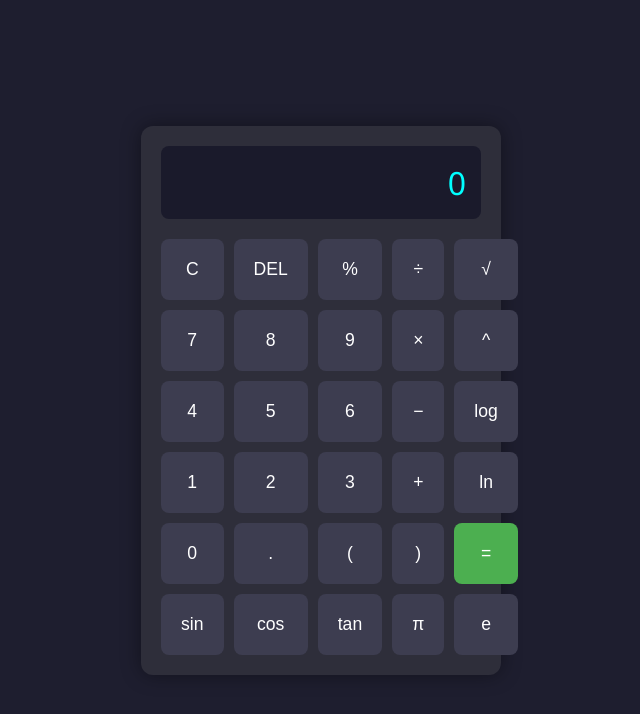
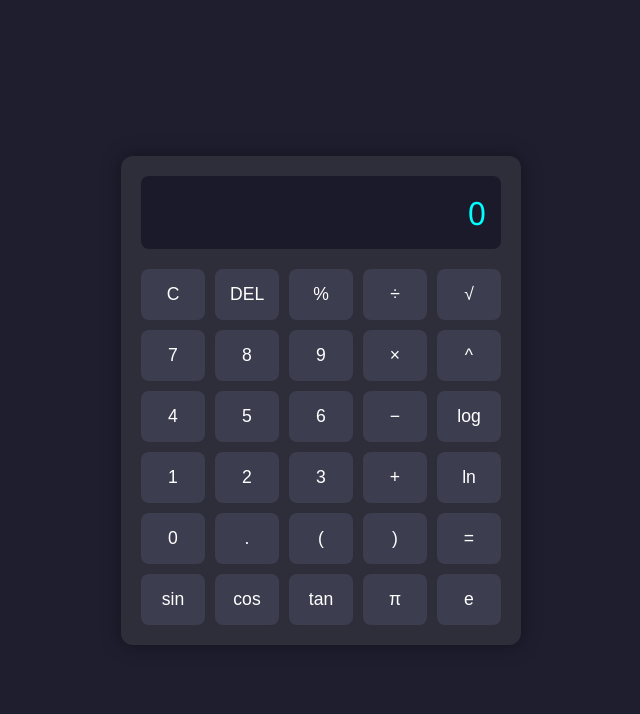
Before and after one commit to sivaraam73/calculator, a plain HTML site: page index.html in a window 1280 px wide. Shown: the whole page, without its empty margins (319-959 px from the left). Drawn offline with Linux system fonts and the light colour scheme.

Commit message:
Update index.html

```diff
--- a/index.html
+++ b/index.html
@@ -5,6 +5,7 @@
   <meta name="viewport" content="width=device-width, initial-scale=1.0"/>
   <title>Scientific Calculator</title>
   <style>
+
    * {
   box-sizing: border-box;
 }
@@ -19,13 +20,18 @@
   height: 100vh;
   color: #fff;
 }
+
 .calculator {
-      width: 360px;
+  width: 100%;
+  max-width: 400px;
   background: #2e2e3a;
   border-radius: 12px;
   box-shadow: 0 0 20px rgba(0, 0, 0, 0.4);
   padding: 20px;
+  display: flex;
+  flex-direction: column;
 }
+
 .display {
   background: #1a1a2b;
   color: #0ff;
@@ -35,14 +41,17 @@
   border-radius: 8px;
   margin-bottom: 20px;
   overflow-x: auto;
+  white-space: nowrap;
 }
+
 .buttons {
   display: grid;
-      grid-template-columns: repeat(5, 1fr);
+  grid-template-columns: repeat(auto-fill, minmax(60px, 1fr));
   gap: 10px;
 }
+
 button {
-      padding: 20px;
+  padding: 15px;
   font-size: 1.1em;
   border: none;
   border-radius: 8px;
@@ -50,7 +59,9 @@
   color: white;
   cursor: pointer;
   transition: background-color 0.2s;
+  min-width: 0; /* important to prevent overflow */
 }
+
 button:hover {
   background-color: #505066;
 }
@@ -61,16 +72,8 @@
   background-color: #ff9800;
 }
 button.equal {
-      background-color: #4caf50;
-    }
-    button.equal:hover {
-      background-color: #66bb6a;
-    }
-    @media (max-width: 400px) {
-      .calculator {
-        width: 95%;
-      }
-    }
+  background-color: #4
+
   </style>
 </head>
 <body>
```
Lines whose indentation alone changed are shown as unchanged.
